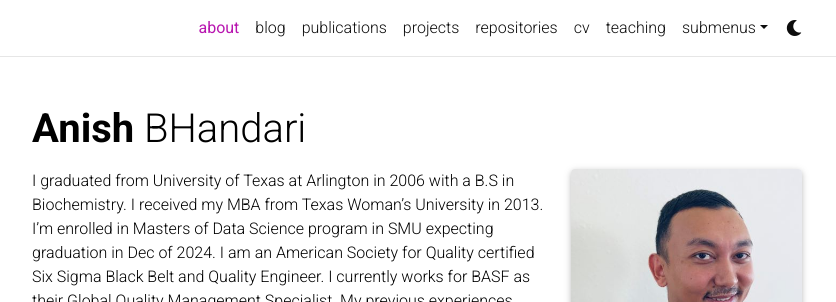
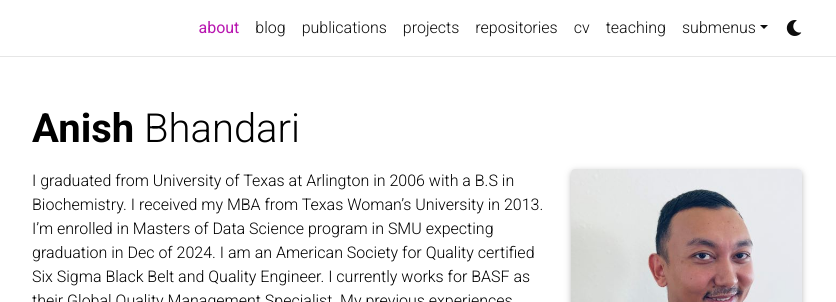
Before and after one commit to bhandarianish/bhandarianish.github.io, a Jekyll site: the page built from _pages/about.md, in a window 1280 px wide and 1102 px high, cut to the strip 0-813 px from the top of the window. Shown: the top 302 px of the strip, without its empty margins (223-1059 px from the left). Built offline with Jekyll 4.4.1, drawn with Linux system fonts in a browser that asks for light colours; full-size pictures stand in for the smaller copies a plugin makes; comment, search, counter and statistics services are not loaded; a style sheet for code colours, icons or effects is not loaded; some of the changed text lies outside the part shown.

```diff
--- a/_config.yml
+++ b/_config.yml
@@ -5,7 +5,7 @@
 title: blank # the website title (if blank, full name will be used instead)
 first_name: Anish
 middle_name:
-last_name: BHandari
+last_name: Bhandari
 email: you@example.com
 description: > # the ">" symbol means to ignore newlines until "footer_text:"
   A simple, whitespace theme for academics. Based on [*folio](https://github.com/bogoli/-folio) design.
```
